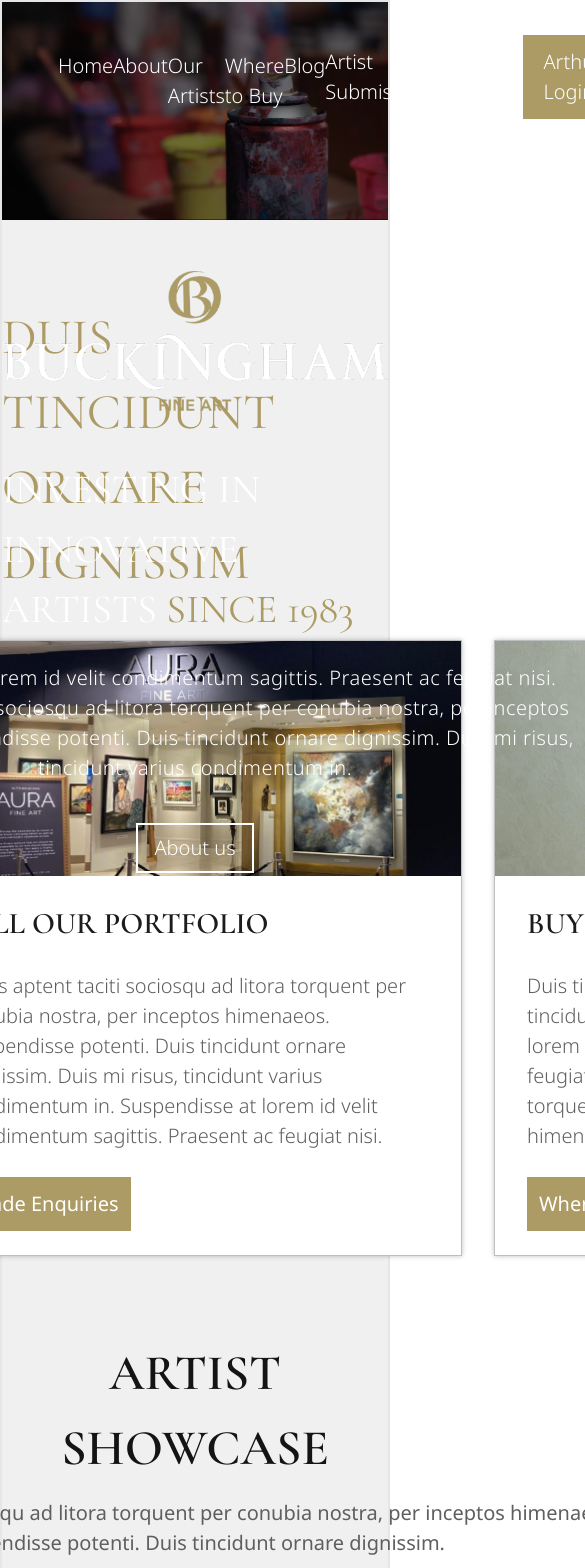
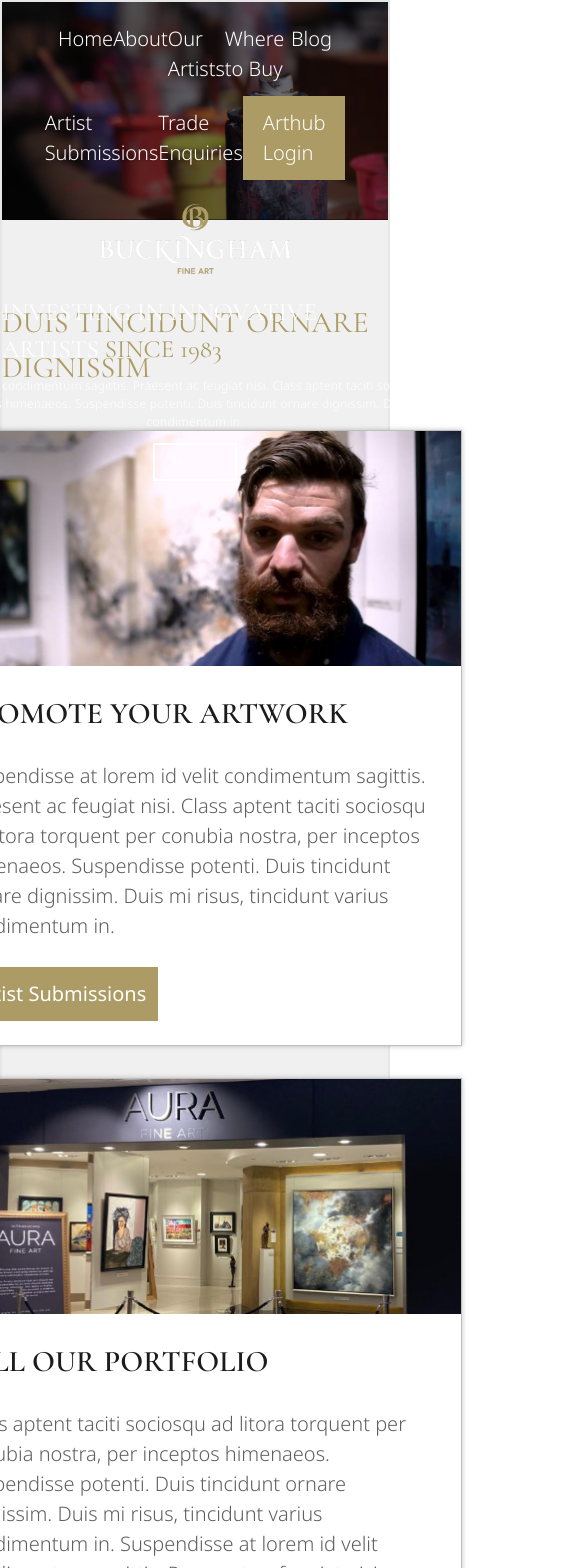
Before and after one commit to holyseo/buckingham, a React (Vite) app: page / in a window 390 px wide. Shown: the top 1568 px of the page, 585 px wide, since content can reach past the window. Built offline with nearby package versions, Linux system fonts and the light colour scheme; a web font is replaced by a local one.

Commit message:
add responsiveness for iPad screen sizes

```diff
--- a/src/App.jsx
+++ b/src/App.jsx
@@ -5,8 +5,8 @@ function App() {
         <div className=" relative bg-black">
           <img src="images/MaskGroup1.png" className="opacity-50" />
           <div className=" absolute inset-0 ">
-            <div className="flex flex-row justify-between items-start mt-[33px]  text-white text-[20px] px-14 font-Noto font-light">
-              <div className="flex flex-row justify-between w-[492px] py-4">
+            <div className="flex flex-row flex-wrap justify-center xl:justify-between gap-x-24 items-start mt-[10px] xl:mt-[33px] text-white text-[20px] px-14 font-Noto font-light">
+              <div className="flex flex-row justify-between w-[492px] py-3">
                 <div className=" cursor-pointer">Home</div>
                 <div className=" cursor-pointer">About</div>
                 <div className=" cursor-pointer">Our Artists</div>
@@ -21,32 +21,35 @@ function App() {
                 </div>
               </div>
             </div>
-            <div className="text-white mt-18 flex flex-col items-center">
-              <div className=" mt-36">
-                <img src="images/Image1.png" />
+            <div className="text-white mt-18 flex flex-col items-center justify-center">
+              <div className="mt-6 2xl:mt-20 ">
+                <img
+                  src="images/Image1.png"
+                  className="w-1/2 mx-auto lg:w-full"
+                />
               </div>
-              <div className="text-[40px] mt-12 font-Cormorant ">
+              <div className="text-[25px] xl:text-[40px] mt-5 xl:mt-12 font-Cormorant ">
                 INVESTING IN INNOVATIVE ARTISTS
                 <span className="text-[#AC9B65]"> SINCE 1983</span>
               </div>
-              <div className="w-[764px] mt-6 text-[20px] text-center tracking-wide font-Noto font-[300]">
+              <div className="w-[764px] mt-2 xl:mt-6 text-[12px] xl:text-[20px] text-center tracking-wide font-Noto font-[300] ">
                 Suspendisse at lorem id velit condimentum sagittis. Praesent ac
                 feugiat nisi. Class aptent taciti sociosqu ad litora torquent
                 per conubia nostra, per inceptos himenaeos. Suspendisse potenti.
                 Duis tincidunt ornare dignissim. Duis mi risus, tincidunt varius
                 condimentum in.
               </div>
-              <div className="mt-10 text-[20px] border-2 border-white px-4 py-2 cursor-pointer font-Noto font-[300]">
+              <div className="mt-3 xl:mt-10 text-[12px] xl:text-[20px] border-2 border-white px-4 py-2 cursor-pointer font-Noto font-[300]">
                 About us
               </div>
             </div>
           </div>
         </div>
         <div className="mt-20 flex flex-col items-center">
-          <div className="text-[#AC9B65] text-[50px] font-Cormorant">
+          <div className="text-[#AC9B65] text-[30px] xl:text-[50px] font-Cormorant">
             DUIS TINCIDUNT ORNARE DIGNISSIM
           </div>
-          <div className="mt-10 flex flex-row gap-8 items-center">
+          <div className="mt-10 flex flex-row flex-wrap gap-8 items-center justify-center">
             <div className="w-[534px] h-[616px] flex flex-col justify-between border-[1px] border-[#BEBEBE] shadow-[0px_0px_5px_rgba(0,0,0,0.25)] bg-white">
               <div className="w-fit">
                 <img src="images/Rectangle6.png" />
@@ -107,12 +110,12 @@ function App() {
           <div className="text-[#141414] text-[50px] font-Cormorant font-semibold">
             ARTIST SHOWCASE
           </div>
-          <div className="my-3 w-[883px] text-[#5F5F5F] text-[20px] font-Noto">
+          <div className="my-3 max-w-[883px] text-[#5F5F5F] text-[20px] font-Noto">
             Class aptent taciti sociosqu ad litora torquent per conubia nostra,
             per inceptos himenaeos. Suspendisse potenti. Duis tincidunt ornare
             dignissim.
           </div>
-          <div className="mt-8 flex flex-row justify-between items-center w-full px-32">
+          <div className="mt-8 flex flex-row flex-wrap justify-start 2xl:justify-between items-center w-full px-32 xl:gap-x-8">
             <div>
               <img
                 src="images/Rectangle15.png"
@@ -154,62 +157,62 @@ function App() {
             Browser Our Artists
           </div>
         </div>
-        <div className="relative bg-black font-Cormorant">
+        <div className="relative bg-black font-Cormorant ">
           <img src="images/Rectangle29.png" className="opacity-30" />
-          <div className="absolute inset-0  w-[1287px] flex flex-col gap-4 justify-center mx-auto px-10">
-            <div className="text-[54px] text-white  leading-tight">
+          <div className="absolute inset-0 max-w-[1287px] flex flex-col gap-4 justify-center mx-auto px-10">
+            <div className="text-[30px] xl:text-[54px] text-white leading-tight">
               Duis tincidunt ornare dignissim. Duis mi risus, tincidunt varius
               condimentum in. Suspendisse at lorem id velit condimentum
               sagittis. Praesent ac feugiat nisi.
             </div>
-            <div className="text-[32px] text-[#AC9B65]">
+            <div className="text-[20px] xl:text-[32px] text-[#AC9B65]">
               Duis tincidunt ornare dignissim.
             </div>
           </div>
         </div>
-        <div className="flex flex-row justify-between items-center mt-[116px] px-[116px]">
-          <div className="w-[825px] h-[377px] flex flex-row border-[1px] border-[#BEBEBE] shadow-[0px_0px_5px_rgba(0,0,0,0.25)] bg-white ">
+        <div className="flex flex-row flex-wrap justify-center 2xl:justify-between items-center mt-[116px] px-[116px] gap-y-12">
+          <div className="max-w-[825px] max-h-[377px] flex flex-row border-[1px] border-[#BEBEBE] shadow-[0px_0px_5px_rgba(0,0,0,0.25)] bg-white ">
             <div className="w-1/3">
               <img
                 src="images/Rectangle24.png"
-                className="w-[288px] h-[375px]"
+                className="xl:w-[288px] xl:h-[375px]"
               />
             </div>
-            <div className="w-2/3 flex flex-col justify-between p-[30px]">
-              <div className="text-[30px] font-Cormorant font-semibold">
+            <div className="w-2/3 flex flex-col justify-between p-[18px] xl:p-[30px] gap-5">
+              <div className="text-[28px] xl:text-[30px] font-Cormorant font-semibold">
                 SUSPENDISSE AT LOREM
               </div>
-              <div className="text-[20px] text-[#5F5F5F] font-Noto">
+              <div className="text-[18px] xl:text-[20px] text-[#5F5F5F] font-Noto">
                 Id velit condimentum sagittis. Praesent ac feugiat nisi. Class
                 aptent taciti sociosqu ad litora torquent per conubia nostra,
                 per inceptos himenaeos. Suspendisse potenti. Duis tincidunt
                 ornare dignissim. Duis mi risus, tincidunt varius condimentum
                 in.
               </div>
-              <div className=" bg-[#AC9B65] text-[20px] py-3 px-5 w-fit text-white cursor-pointer font-Noto ">
+              <div className=" bg-[#AC9B65] text-[16px] xl:text-[20px] py-3 px-5 w-fit text-white cursor-pointer font-Noto ">
                 Read more
               </div>
             </div>
           </div>
-          <div className="w-[825px] h-[377px] flex flex-row border-[1px] border-[#BEBEBE] shadow-[0px_0px_5px_rgba(0,0,0,0.25)] bg-white ">
+          <div className="max-w-[825px] max-h-[377px] flex flex-row border-[1px] border-[#BEBEBE] shadow-[0px_0px_5px_rgba(0,0,0,0.25)] bg-white ">
             <div className="w-1/3">
               <img
                 src="images/Rectangle26.png"
-                className="w-[288px] h-[375px]"
+                className="xl:w-[288px] xl:h-[375px]"
               />
             </div>
-            <div className="w-2/3 flex flex-col justify-between p-[30px]">
-              <div className="text-[30px] font-Cormorant font-semibold">
+            <div className="w-2/3 flex flex-col justify-between p-[18px] xl:p-[30px] gap-5">
+              <div className="text-[28px] xl:text-[30px] font-Cormorant font-semibold">
                 SUSPENDISSE POTENTI.
               </div>
-              <div className="text-[20px] text-[#5F5F5F] font-Noto">
+              <div className="text-[18px] xl:text-[20px] text-[#5F5F5F] font-Noto">
                 Praesent ac feugiat nisi. Class aptent taciti sociosqu ad litora
                 torquent per conubia nostra, per inceptos himenaeos. Duis
                 tincidunt ornare dignissim. Duis mi risus, tincidunt varius
                 condimentum in. Suspendisse at lorem id velit condimentum
                 sagittis.
               </div>
-              <div className=" bg-[#AC9B65] text-[20px] py-3 px-5 w-fit text-white cursor-pointer font-Noto ">
+              <div className=" bg-[#AC9B65] text-[16px] xl:text-[20px] py-3 px-5 w-fit text-white cursor-pointer font-Noto ">
                 Read more
               </div>
             </div>
@@ -224,7 +227,7 @@ function App() {
           <div>
             <img src="images/Image2.png" className="w-[271px] h-[98px]" />
           </div>
-          <div className="w-[1134px] flex flex-col justify-between items-center gap-3 text-[18px] text-[#5F5F5F] font-Noto">
+          <div className="max-w-[1134px] flex flex-col text-center justify-between items-center gap-3 text-[18px] text-[#5F5F5F] font-Noto">
             <p>
               © Buckingham Fine Art Publishers Ltd, Unit D, Denbigh West
               Business Park, Third Avenue, Milton Keynes, Bucks. MK1 1DH.
```
